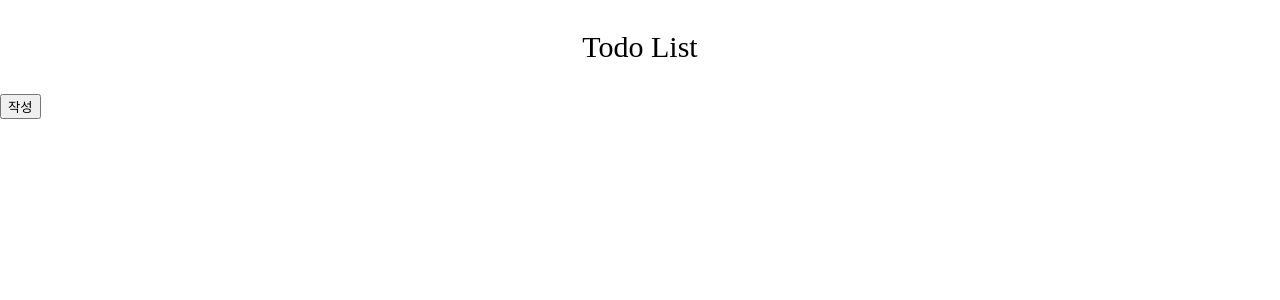
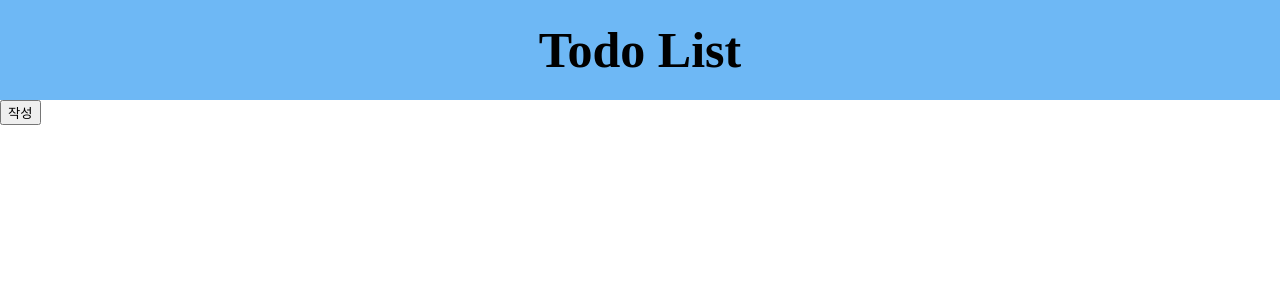
Before and after one commit to RyuChigon/todolist, a React (Create React App) app: page / in a window 1280 px wide. Shown: the top 300 px of the page. Built offline with nearby package versions, Linux system fonts and the light colour scheme.

Commit message:
Update Header.css

```diff
--- a/src/components/Header/Header.css
+++ b/src/components/Header/Header.css
@@ -1,9 +1,16 @@
-.screen {
+.header {
+  display: flex;
   width: 100%;
-  height: 100%;
+  height: 100px;
   text-align: center;
+  flex-direction: column;
+  justify-content: center;
+  background-color: rgb(110, 184, 245);
 }
 
-.header {
-  font-size: 30px;
+
+.header p {
+  margin: 0;
+  font-weight: bold;
+  font-size: 50px;
 }
--- a/src/components/Header/Header.js
+++ b/src/components/Header/Header.js
@@ -4,11 +4,9 @@ import './Header.css';
 class Header extends React.Component {
   render() {
     return (
-      <div className="screen">
-        <header className="header">
-          <p>Todo List</p>
-        </header>
-      </div>
+      <header className="header">
+        <p>Todo List</p>
+      </header>
     )
   }
 }
```
